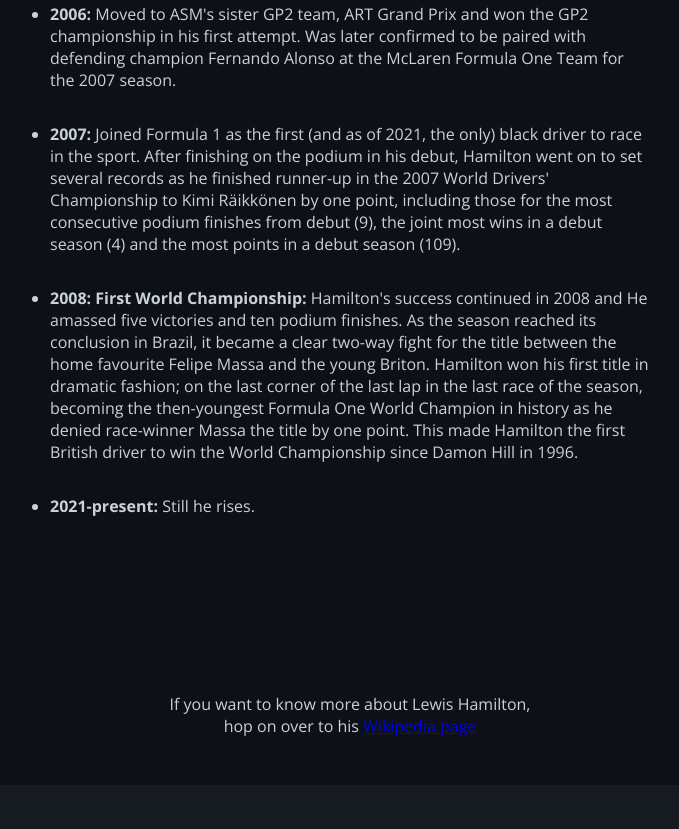
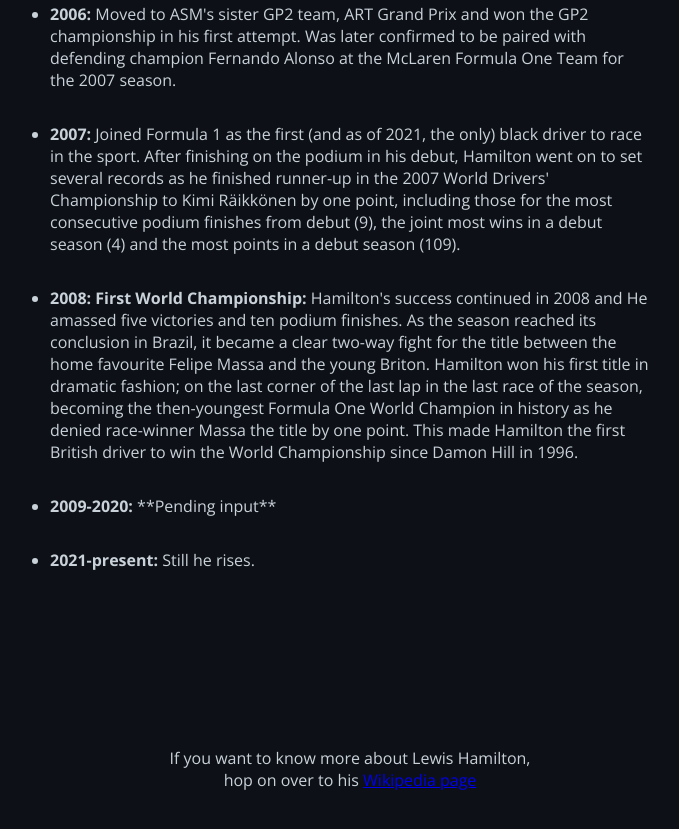
Before and after one commit to anamitronic/freecodecamp-tribute-page, a plain HTML site: page index.html in a window 1280 px wide. Shown: the part 1906-2735 px from the top of the page, without its empty margins (290-969 px from the left). Drawn offline with nearby package versions, Linux system fonts and the light colour scheme.

Commit message:
Update index.html

```diff
--- a/index.html
+++ b/index.html
@@ -80,6 +80,8 @@
                     Hamilton won his first title in dramatic fashion; on the last corner of the last lap in the last race of the season, becoming the then-youngest Formula One World Champion
                     in history as he denied race-winner Massa the title by one point. This made Hamilton the first British driver to win the World Championship since Damon Hill in 1996. </li>
 
+                <li> <strong> 2009-2020: </strong> **Pending input** </li>
+
                 <li> <strong> 2021-present: </strong> Still he rises. </li>
 
             </ul>
```
